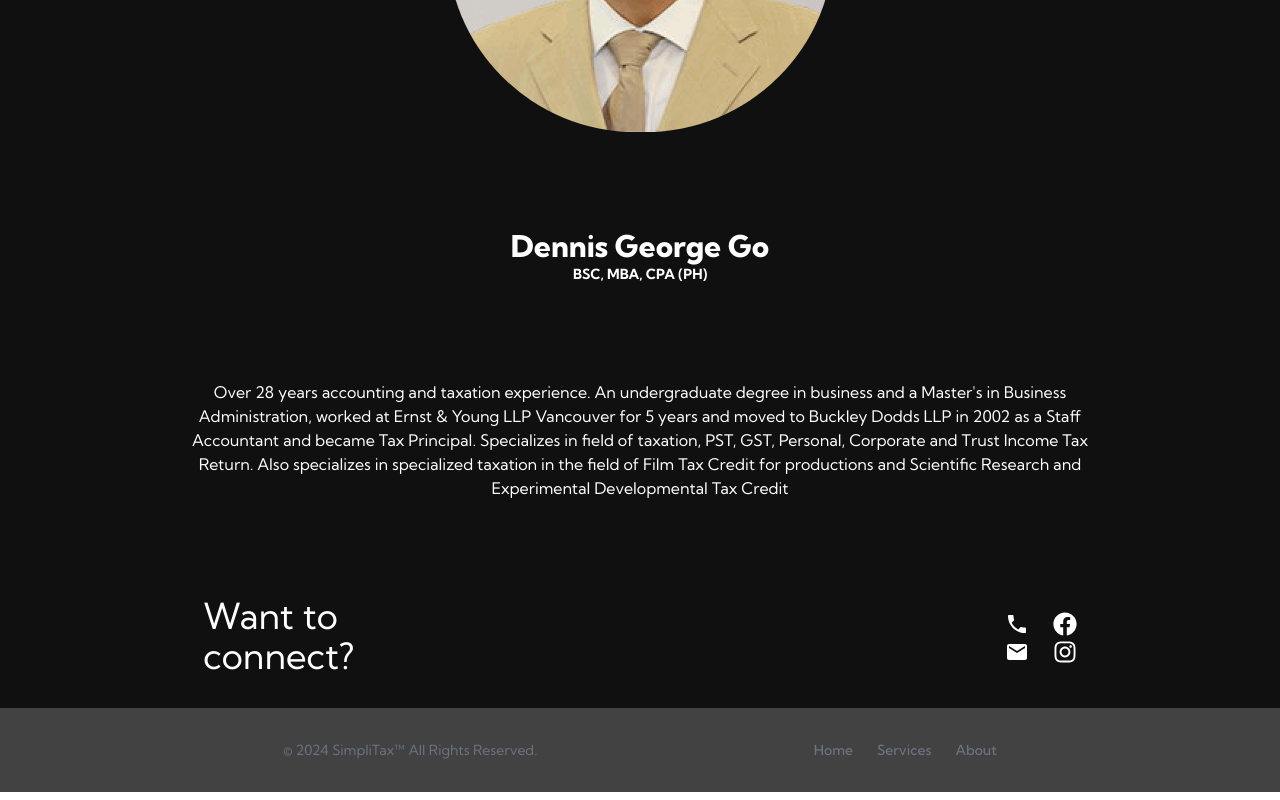
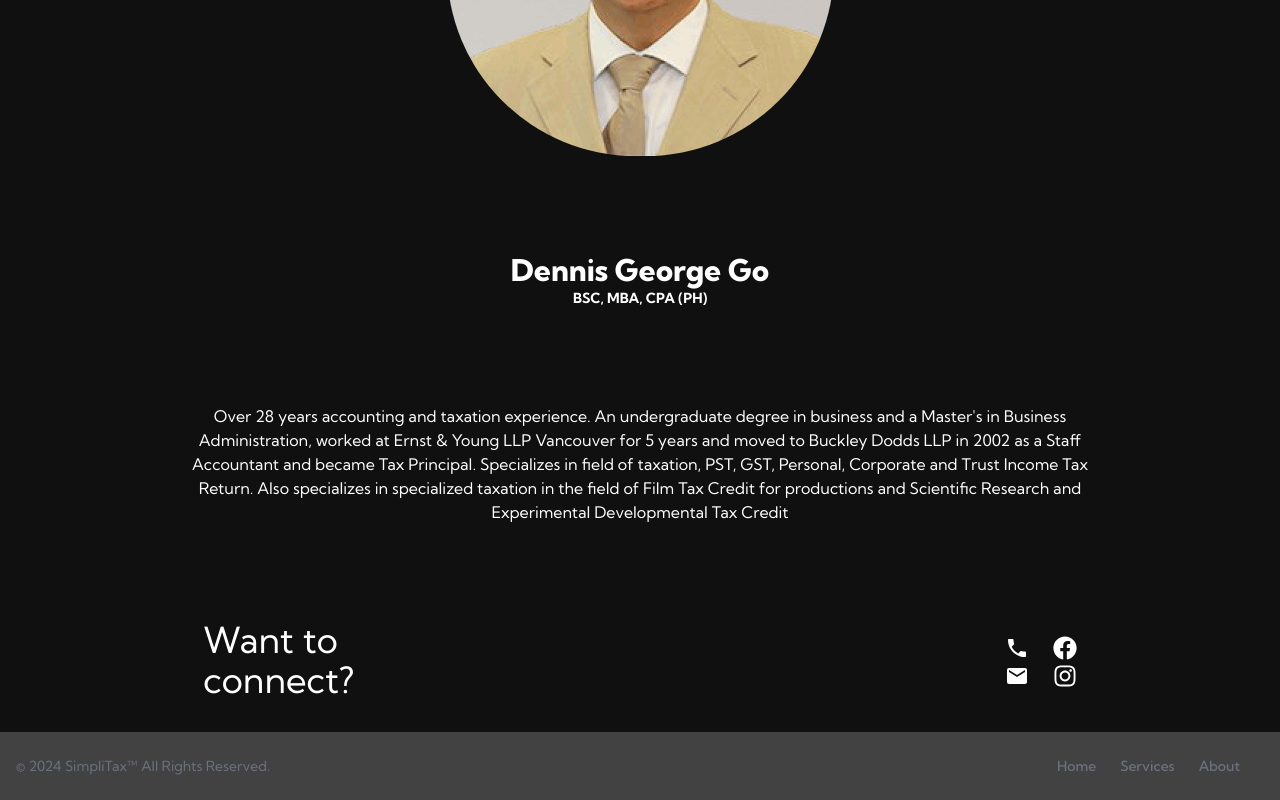
Before and after one commit to CliffVille/simpli-tax, a React (Create React App) app: page / in a window 1280 px wide. Shown: the part 1461-2261 px from the top of the page. Built offline with nearby package versions, Linux system fonts and the light colour scheme.

Commit message:
Fixed some spacing issues and added breakpoints to finish responsivity

```diff
--- a/src/Components/Footer.js
+++ b/src/Components/Footer.js
@@ -5,20 +5,20 @@ const Footer = () => {
 
         <footer className="w-full bg-[#434242]">
 
-            <div className="w-[57%] max-w-screen-xl mx-auto md:py-8">
-                <div className="sm:flex sm:items-center sm:justify-between">
-                    <a href="#" className="flex items-center mb-4 sm:mb-0 ml-2">
+            <div className="w-full max-w-screen-xl mx-auto px-4 md:py-6">
+                <div className="flex flex-col sm:flex-row sm:items-center sm:justify-between">
+                    <a href="#" className="mb-4 sm:mb-0">
                         <span className="block text-sm text-gray-500 sm:text-center dark:text-gray-400">© 2024 <a href="#" className="hover:underline">SimpliTax™</a> All Rights Reserved.</span>
                     </a>
-                    <ul className="flex flex-wrap items-center mb-6 text-sm font-medium text-gray-500 sm:mb-0 dark:text-gray-400">
-                        <li>
-                            <a href="#" className="hover:text-black me-4 md:me-6">Home</a>
+                    <ul className="flex flex-wrap items-center text-sm font-medium text-gray-500 sm:mb-0 dark:text-gray-400">
+                        <li className="me-4 md:me-6">
+                            <a href="#" className="hover:text-black">Home</a>
                         </li>
-                        <li>
-                            <a href="#" className="hover:text-black me-4 md:me-6">Services</a>
+                        <li className="me-4 md:me-6">
+                            <a href="#" className="hover:text-black">Services</a>
                         </li>
-                        <li>
-                            <a href="#" className="hover:text-black me-4 md:me-2">About</a>
+                        <li className="me-4 md:me-6">
+                            <a href="#" className="hover:text-black">About</a>
                         </li>
                     </ul>
                 </div>
--- a/src/Components/Main.js
+++ b/src/Components/Main.js
@@ -6,8 +6,8 @@ const Main = () => {
     <div className="bg-[#101010] w-full h-[500px]" id="main">
       <div className="flex flex-col lg:flex-row justify-center items-center h-full">
         <div className="left mx-auto md:mx-0 text-center lg:text-left flex flex-col pr-0 md:pr-4">
-          <h1 className="text-white text-5xl font-kumbh font-extrabold">Need an</h1><h1 className="text-white text-5xl font-kumbh font-extrabold pb-2">Accountant</h1>
-          <p className="text-white w-[400px]">SimpliTax Solutions would like to earn your business. We have over 30 years of experience in
+          <h1 className="text-white text-3xl md:text-5xl font-kumbh font-extrabold">Need an</h1><h1 className="text-white text-3xl md:text-5xl font-kumbh font-extrabold pb-2">Accountant</h1>
+          <p className="text-white w-3/4 mx-auto md:w-[400px] text-[16px] md:text-md">SimpliTax Solutions would like to earn your business. We have over 30 years of experience in
           accounting and taxation to help your business thrive in this competitive market of ours as well
           as continuing tax changes.</p>
         </div>bvc
--- a/src/Components/Services.js
+++ b/src/Components/Services.js
@@ -40,7 +40,7 @@ const Services = () => {
             <div className="w-full h-full bg-black bg-imageThree bg-cover rounded-md text-white text-center pt-6">Informal Appeals to Tax Court</div>
             <div className="absolute inset-0 bg-black opacity-10 rounded-md"></div>
           </div>
-          <div className="relative w-[80%] lg:w-[200px] h-[70px] rounded-md mb-2 mr-4">
+          <div className="relative w-[80%] lg:w-[200px] h-[70px] rounded-md mb-8 mr-4">
             <div className="w-full h-full bg-black bg-imageThree bg-cover rounded-md text-white text-center pt-6">PST & GST Returns</div>
             <div className="absolute inset-0 bg-black opacity-10 rounded-md"></div>
           </div>
```
